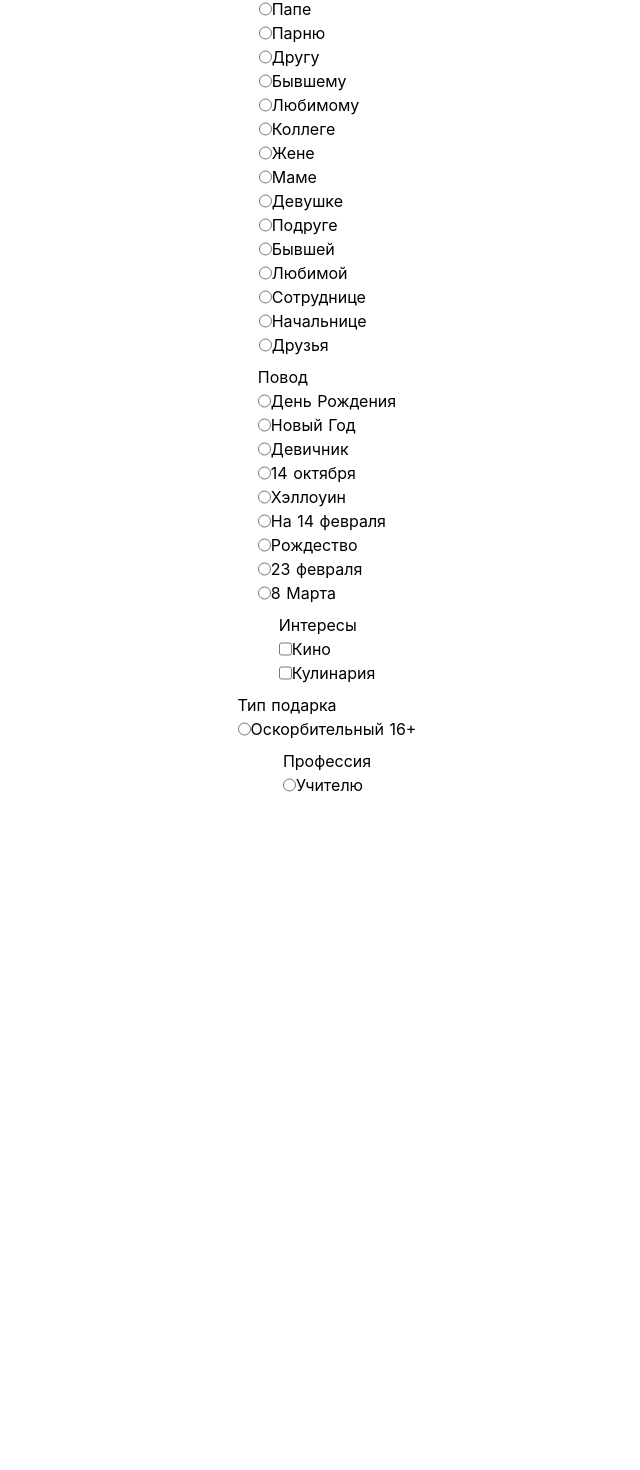
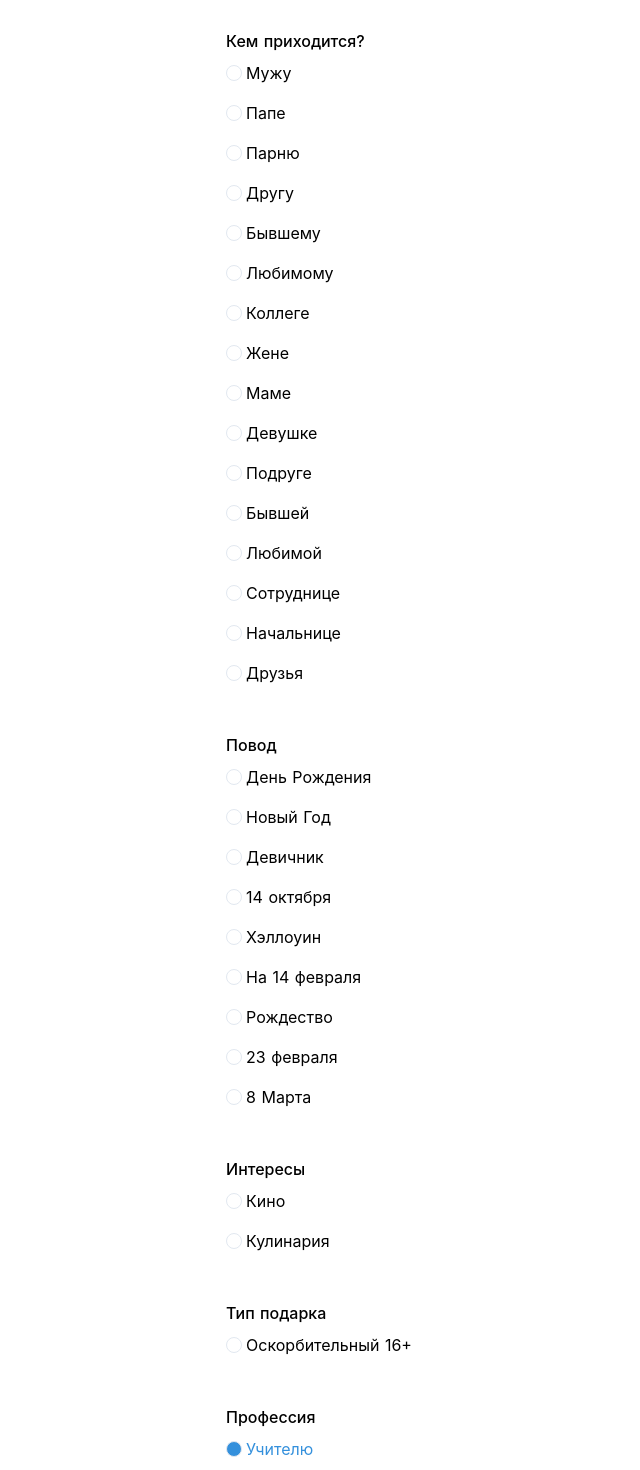
Before and after one commit to Shahinyanm/nuxt-test, a Nuxt app: page /products/filter in a window 1280 px wide. Shown: the part 155-1625 px from the top of the page, without its empty margins (313-953 px from the left). Before the commit the page ends 960 px from the top, so only its background shows below. Built offline with nearby package versions, Linux system fonts and the light colour scheme.

Commit message:
add tailwind styles to radios, add mapgetters to Filter index route, add getFilterTypes getter to filter module store

```diff
--- a/pages/index.vue
+++ b/pages/index.vue
@@ -1,6 +1,6 @@
 <template>
   <div class="w-full h-full bg-white">
-sedasdasdadasd
+      <nuxt-link to="/products/filter">Filters</nuxt-link>
   </div>
 </template>
 
--- /dev/null
+++ b/pages/products/filter/_age/_gender/_holiday/index.vue
@@ -0,0 +1,3 @@
+<template>
+  <div>gender</div>
+</template>
--- a/pages/products/filter/index.vue
+++ b/pages/products/filter/index.vue
@@ -1,36 +1,61 @@
 <template>
-  <div class="flex flex-col items-center">
-    <div class="flex flex-col mb-2" v-for="filter in filters">
-      <label class="">
-        {{filter.title}}
-        <div class="flex flex-row" v-for="value in filter.values"><input :type="filter.type" :value="value.slug" :v-model="filter.slug">{{value.title}}
+    <div class="flex flex-col items-center">
+        <div class="flex flex-col mb-2 gap-8">
+            <div :key="index" class="w-full flex flex-col items-start justify-start" v-for="(filter,index) in filters">
+              <label class="text-18 font-medium text-black mb-2">{{filter.title}} </label>
+                <div class="flex items-center mr-4 mb-4" v-for="(value,filterIndex) in filter.values" >
+                    <input :id="`radio${filterIndex}`" checked class="hidden" name="radio" type="radio"/>
+                    <label :for="`radio${filterIndex}`" class="flex items-center cursor-pointer">
+                        <span class="w-4 h-4 inline-block mr-1 rounded-full border border-grey"></span>
+                        {{value.title}}</label>
+                </div>
+            </div>
         </div>
-      </label></div>
-  </div>
+    </div>
 </template>
 
 <script>
-  import {mapMutations} from 'vuex'
+  import { mapGetters } from 'vuex'
 
   export default {
-    data() {
-      return {
-
-      }
+    data () {
+      return {}
     },
     computed: {
-      filters() {
-        return this.$store.state.filters.types
-      },
-
+      ...mapGetters({
+        filters: 'filters/getFilterTypes',
+      }),
     },
-    mounted() {
-      console.log(this.filters);
+    mounted () {
+      console.log(this.filters)
     },
-    methods: {}
+    methods: {},
   }
 </script>
 
 <style scoped>
+    body {
+        margin: 0;
+        padding: 0;
+        font-family: sans-serif;
+    }
+
+    input[type="radio"] + label span {
+        transition: background .2s,
+        transform .2s;
+    }
+
+    input[type="radio"] + label span:hover,
+    input[type="radio"] + label:hover span {
+        transform: scale(1.2);
+    }
+
+    input[type="radio"]:checked + label span {
+        background-color: #3490DC;
+    }
+
+    input[type="radio"]:checked + label {
+        color: #3490DC;
+    }
 
 </style>
--- a/store/filters.js
+++ b/store/filters.js
@@ -1,4 +1,3 @@
-
 export const state = () => ({
   selectedFilters: {},
   types: [
@@ -213,12 +212,21 @@ export const state = () => ({
   ],
 })
 
+export const getters = {
+  getFilterTypes: state => {
+    return state.types
+  },
+  getSelectedFilters: state => {
+    return state.selectedFilters
+  },
+}
+
 export const mutations = {
   add (state, text) {
     state.list.push({
       text,
       done: false,
-      id: Date.now()
+      id: Date.now(),
     })
   },
 
```
Lines whose indentation alone changed are shown as unchanged.
